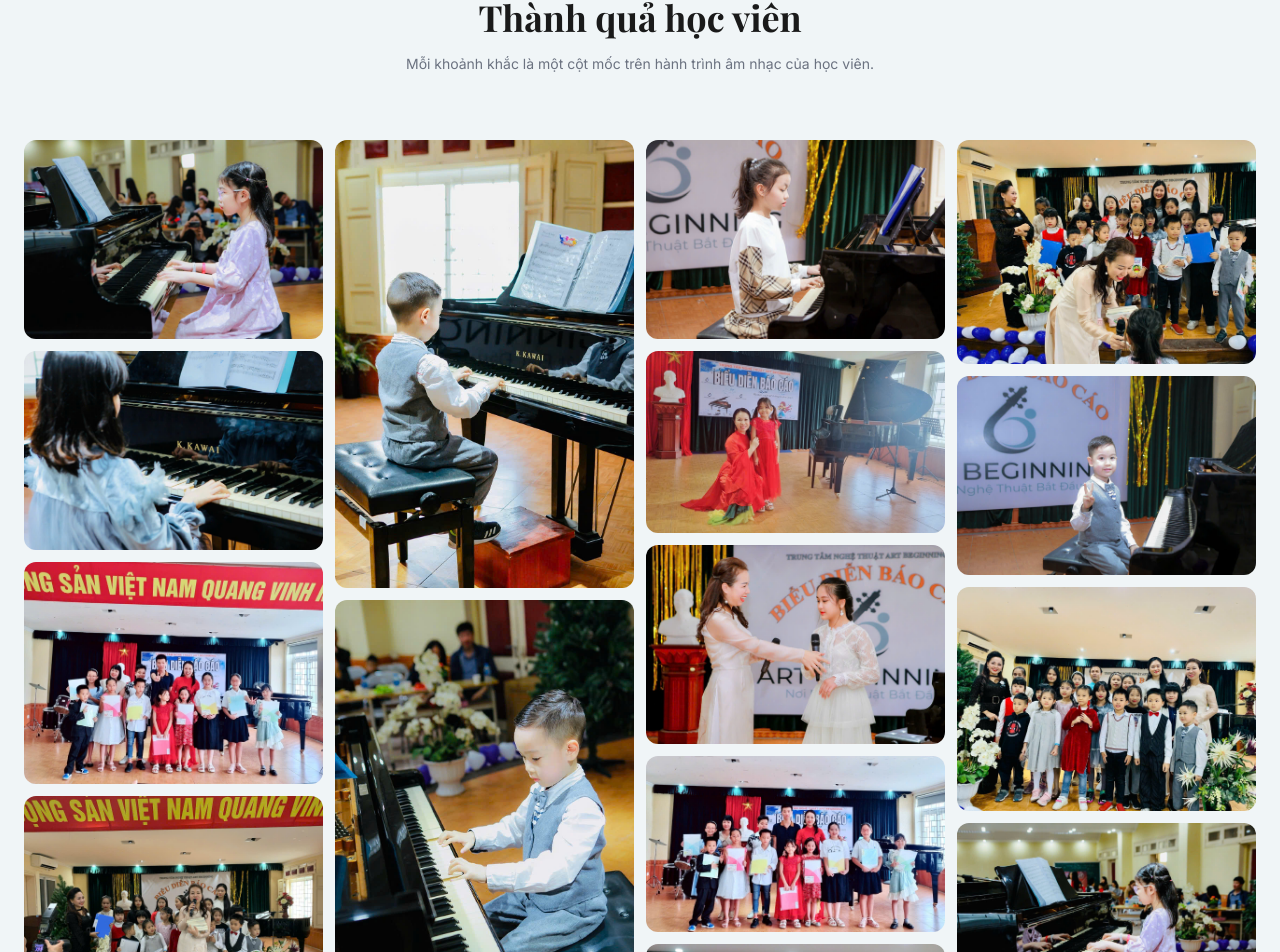
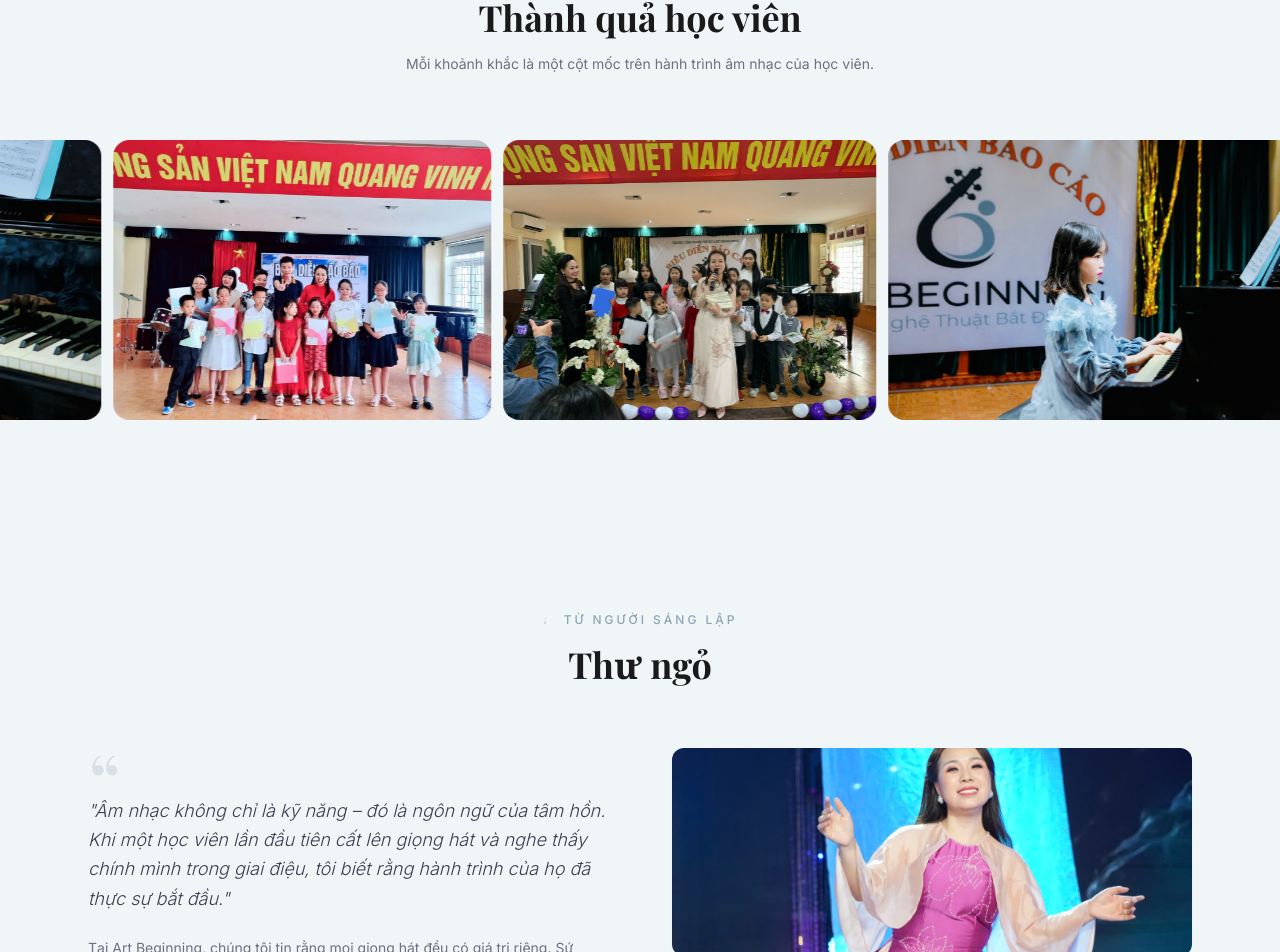
Before and after one commit to namth1793/art_beginning, a React (Vite) app in the folder frontend/: page / in a window 1280 px wide. Shown: the part 931-1883 px from the top of the page. Built offline with nearby package versions, Linux system fonts and the light colour scheme; a web font is replaced by a local one.

Commit message:
update ui

```diff
--- a/frontend/src/components/StudentAchievements.jsx
+++ b/frontend/src/components/StudentAchievements.jsx
@@ -3,6 +3,9 @@ import { useState } from 'react'
 // Auto-import toàn bộ ảnh trong folder
 const imageModules = import.meta.glob('../assets/thu_vien_anh/*.jpg', { eager: true })
 const images = Object.values(imageModules).map(m => m.default)
+
+// Nhân đôi để tạo vòng lặp liền mạch
+const doubled = [...images, ...images]
 
 export default function StudentAchievements() {
   const [lightbox, setLightbox] = useState(null) // index | null
@@ -11,7 +14,7 @@ export default function StudentAchievements() {
   const next = () => setLightbox(i => (i + 1) % images.length)
 
   return (
-    <section id="achievements" className="py-24 bg-cream">
+    <section id="achievements" className="py-24 bg-cream overflow-hidden">
       <div className="max-w-7xl mx-auto px-6">
         <div className="text-center mb-16 fade-in">
           <p className="section-subtitle">Học viên của chúng tôi</p>
@@ -20,22 +23,30 @@ export default function StudentAchievements() {
             Mỗi khoảnh khắc là một cột mốc trên hành trình âm nhạc của học viên.
           </p>
         </div>
+      </div>
 
-        {/* Masonry-style grid */}
-        <div className="columns-2 sm:columns-3 lg:columns-4 gap-3 space-y-3">
-          {images.map((src, i) => (
+      {/* ── Carousel ── full bleed, hover to pause */}
+      <div className="carousel-wrapper w-full">
+        <div className="carousel-track gap-3 px-3">
+          {doubled.map((src, i) => (
             <div
               key={i}
-              className="break-inside-avoid group relative overflow-hidden rounded-xl cursor-pointer fade-in"
-              style={{ transitionDelay: `${i * 0.04}s` }}
-              onClick={() => setLightbox(i)}
+              className="flex-shrink-0 relative overflow-hidden rounded-2xl cursor-pointer group"
+              style={{ height: '280px', width: 'auto' }}
+              onClick={() => setLightbox(i % images.length)}
             >
               <img
                 src={src}
-                alt={`Thành quả học viên Art Beginning số ${i + 1}`}
-                className="w-full object-cover group-hover:scale-105 transition-transform duration-500"
+                alt={`Thành quả học viên Art Beginning ${(i % images.length) + 1}`}
+                className="h-full w-auto object-cover group-hover:scale-105 transition-transform duration-500"
+                draggable={false}
               />
-              <div className="absolute inset-0 bg-black/0 group-hover:bg-black/25 transition-colors duration-300" />
+              {/* Hover overlay */}
+              <div className="absolute inset-0 bg-black/0 group-hover:bg-black/20 transition-colors duration-300 flex items-center justify-center">
+                <span className="text-white text-3xl font-light opacity-0 group-hover:opacity-100 transition-opacity duration-300 select-none">
+                  ⊕
+                </span>
+              </div>
             </div>
           ))}
         </div>
@@ -47,7 +58,7 @@ export default function StudentAchievements() {
           className="fixed inset-0 z-50 bg-black/92 flex items-center justify-center p-4"
           onClick={() => setLightbox(null)}
         >
-          {/* Close — text button */}
+          {/* Close */}
           <button
             className="absolute top-5 right-5 w-10 h-10 rounded-full bg-white/10 hover:bg-white/20 flex items-center justify-center text-white text-xl font-light transition-colors"
             onClick={() => setLightbox(null)}
@@ -56,9 +67,9 @@ export default function StudentAchievements() {
             ✕
           </button>
 
-          {/* Prev — unicode arrow */}
+          {/* Prev */}
           <button
-            className="absolute left-4 w-12 h-12 rounded-full bg-white/10 hover:bg-white/20 flex items-center justify-center text-white text-2xl transition-colors"
+            className="absolute left-4 w-12 h-12 rounded-full bg-white/10 hover:bg-white/20 flex items-center justify-center text-white text-3xl transition-colors"
             onClick={e => { e.stopPropagation(); prev() }}
             aria-label="Ảnh trước"
           >
@@ -73,9 +84,9 @@ export default function StudentAchievements() {
             onClick={e => e.stopPropagation()}
           />
 
-          {/* Next — unicode arrow */}
+          {/* Next */}
           <button
-            className="absolute right-4 w-12 h-12 rounded-full bg-white/10 hover:bg-white/20 flex items-center justify-center text-white text-2xl transition-colors"
+            className="absolute right-4 w-12 h-12 rounded-full bg-white/10 hover:bg-white/20 flex items-center justify-center text-white text-3xl transition-colors"
             onClick={e => { e.stopPropagation(); next() }}
             aria-label="Ảnh tiếp theo"
           >
--- a/frontend/src/components/Testimonial.jsx
+++ b/frontend/src/components/Testimonial.jsx
@@ -16,9 +16,9 @@ export default function Testimonial() {
         </div>
 
         <div className="grid md:grid-cols-2 gap-16 items-start">
-          {/* Text */}
+
+          {/* ── Text side ── */}
           <div className="fade-in">
-            {/* CSS big quote — no icon */}
             <div className="big-quote" aria-hidden="true" />
             <p className="text-gray-700 text-lg leading-relaxed mb-6 font-light italic">
               "Âm nhạc không chỉ là kỹ năng – đó là ngôn ngữ của tâm hồn. Khi một học viên lần đầu tiên cất lên giọng hát và nghe thấy chính mình trong giai điệu, tôi biết rằng hành trình của họ đã thực sự bắt đầu."
@@ -42,30 +42,36 @@ export default function Testimonial() {
             </div>
           </div>
 
-          {/* Teacher image grid — tự động hiển thị tất cả ảnh trong folder */}
-          <div className="fade-in" style={{ transitionDelay: '0.2s' }}>
-            {gridImages.length > 0 && (
-              <div className="grid grid-cols-2 gap-3">
-                {/* Ảnh đầu tiên chiếm full width */}
-                <div className="col-span-2">
-                  <img
-                    src={gridImages[0]}
-                    alt="Giảng viên Art Beginning Vocal Academy"
-                    className="w-full h-64 object-cover rounded-2xl shadow-lg"
-                  />
-                </div>
-                {/* Các ảnh còn lại xếp 2 cột */}
-                {gridImages.slice(1).map((src, i) => (
-                  <img
+          {/* ── Teacher image grid ── */}
+          {gridImages.length > 0 && (
+            <div className="fade-in grid grid-cols-2 gap-2.5" style={{ transitionDelay: '0.2s' }}>
+
+              {gridImages.map((src, i) => {
+                // Ảnh đầu và áp chót (nếu số chẵn) chiếm full width
+                const isFullWidth =
+                  i === 0 ||
+                  (gridImages.length % 2 === 0 && i === gridImages.length - 2) ||
+                  (gridImages.length % 2 !== 0 && i === gridImages.length - 1)
+
+                return (
+                  <div
                     key={i}
-                    src={src}
-                    alt={`Giảng viên Art Beginning ${i + 2}`}
-                    className="w-full h-40 object-cover rounded-xl shadow-md hover:scale-[1.02] transition-transform duration-300"
-                  />
-                ))}
-              </div>
-            )}
-          </div>
+                    className={isFullWidth ? 'col-span-2' : 'col-span-1'}
+                  >
+                    <img
+                      src={src}
+                      alt={`Giảng viên Art Beginning ${i + 2}`}
+                      className={`w-full object-cover rounded-xl shadow-sm hover:scale-[1.02] transition-transform duration-300 ${
+                        isFullWidth ? 'h-52' : 'h-40'
+                      }`}
+                    />
+                  </div>
+                )
+              })}
+
+            </div>
+          )}
+
         </div>
       </div>
     </section>
--- a/frontend/src/index.css
+++ b/frontend/src/index.css
@@ -109,3 +109,18 @@
   0%, 100% { opacity: 0.3; }
   50% { opacity: 0.9; }
 }
+
+/* ── Carousel auto-scroll ── */
+@keyframes carouselScroll {
+  from { transform: translateX(0); }
+  to   { transform: translateX(-50%); }
+}
+.carousel-track {
+  display: flex;
+  width: max-content;
+  animation: carouselScroll 70s linear infinite;
+  will-change: transform;
+}
+.carousel-wrapper:hover .carousel-track {
+  animation-play-state: paused;
+}
```
